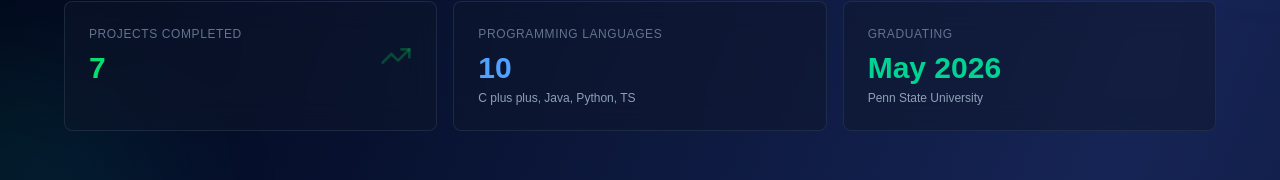
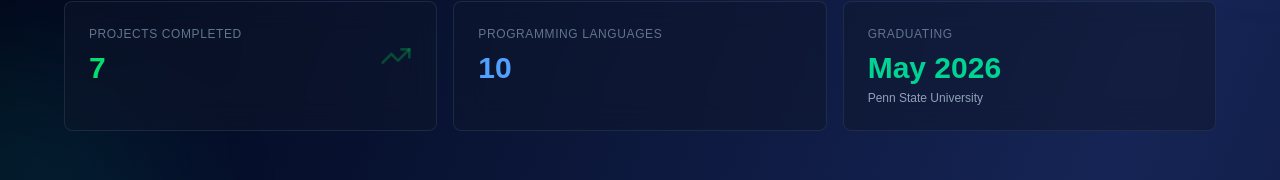
Before and after one commit to shanelawrence19/personal-website, a Next.js app: page / in a window 1280 px wide. Shown: the part 324-504 px from the top of the page. Built offline with nearby package versions, Linux system fonts and the light colour scheme.

Commit message:
Updated the programming languages section to remove the weird subtext

```diff
--- a/app/home-page.tsx
+++ b/app/home-page.tsx
@@ -57,7 +57,6 @@ export default function HomePage() {
               <div>
                 <div className="text-xs text-slate-500 uppercase tracking-wider">Programming Languages</div>
                 <div className="mt-2 text-3xl font-bold text-blue-400">10</div>
-                <div className="mt-1 text-xs text-slate-400">C plus plus, Java, Python, TS</div>
               </div>
             </motion.div>
 
```
